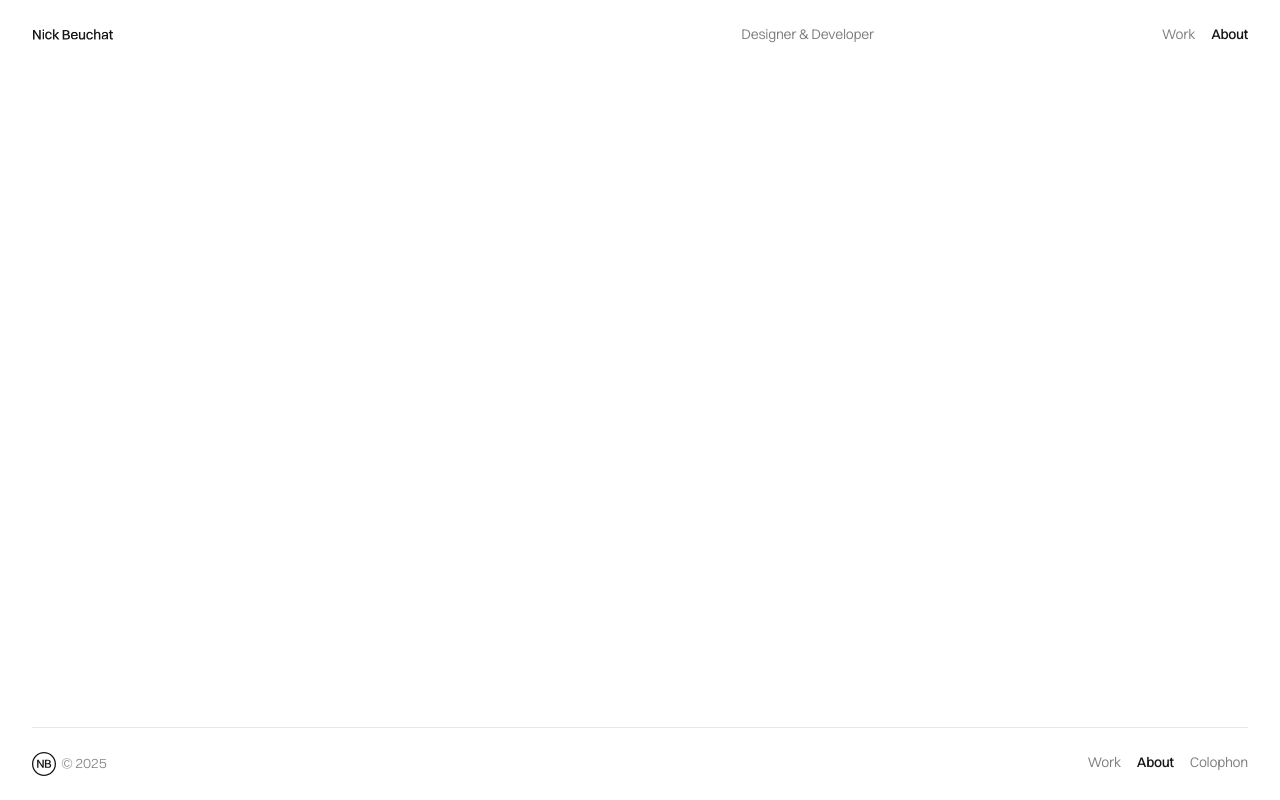
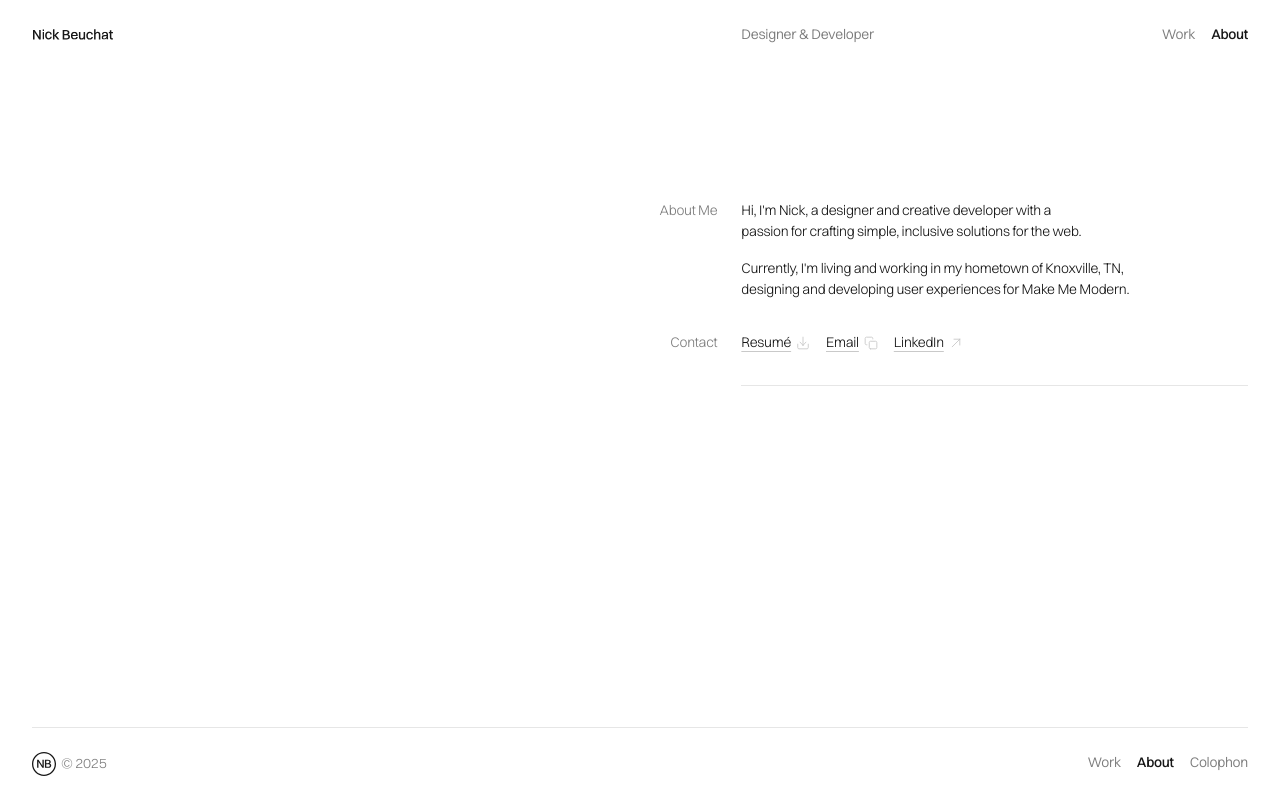
Before and after one commit to nicbeuc/nickbeuchat.com, a Next.js app: page /about in a window 1280 px wide. Built offline with nearby package versions, Linux system fonts and the light colour scheme.

Commit message:
some about page stuff

```diff
--- a/src/app/global.css
+++ b/src/app/global.css
@@ -198,6 +198,13 @@ ul,ol {
   line-height: var(--font-line-height-body);
 }
 
+h2, h3, h4, h5 {
+  font-size: var(--font-size-body);
+  font-weight: var(--font-weight-body);
+  line-height: var(--font-line-height-body);
+  color: var(--color-foreground-dimmed);
+}
+
 .font-title {
   font-size: var(--font-size-title);
   letter-spacing: var(--font-letter-spacing-title);
--- a/src/app/not-found.tsx
+++ b/src/app/not-found.tsx
@@ -6,7 +6,7 @@ import './not-found.css'
 export default function NotFound() {
   return (
     <div className="not-found-wrapper">
-      <h1 className="font-body">404</h1>
+      <h1>404</h1>
       <p>Couldn&apos;t find that page.</p>
       <Link href="/">Return Home</Link>
     </div>
--- a/src/components/Link/styles.module.css
+++ b/src/components/Link/styles.module.css
@@ -1,5 +1,5 @@
 .link {
-  --__link-color: var(--link-color, var(--color-foreground-dimmed));
+  --__link-color: var(--link-color, var(--color-foreground));
   --__link-color-hover: var(--link-color-hover, var(--color-foregound));
   --icon-color: var(--color-foreground-subtle);
   color: var(--__link-color);
--- a/src/sections/AboutSection/index.tsx
+++ b/src/sections/AboutSection/index.tsx
@@ -1,9 +1,37 @@
+import Link from '@/components/Link'
 import styles from './styles.module.css'
 
 export default function AboutSection() {
   return (
     <div className={styles.wrapper}>
+      <section className={styles.imagesWrapper}>
 
+      </section>
+      <section className={styles.copyWrapper}>
+        <div data-layout="1">
+          <h2>About Me</h2>
+          <div className={styles.content}>
+            <p>Hi, I&apos;m Nick, a designer and creative developer with a passion for crafting simple, inclusive solutions for the web.</p>
+            <p>Currently, I&apos;m living and working in my hometown of Knoxville, TN, designing and developing user experiences for Make Me Modern.</p>
+          </div>
+        </div>
+        <div data-layout="1">
+          <h2>Contact</h2>
+          <div className={styles.content}>
+            <ul className={styles.linkList}>
+              <li>
+                <Link href="#" iconName="download" external>Resumé</Link>
+              </li>
+              <li>
+                <Link href="#" iconName="copy" external>Email</Link>
+              </li>
+              <li>
+                <Link href="#" iconName="arrow-top-right" external>LinkedIn</Link>
+              </li>
+            </ul>
+          </div>
+        </div>
+      </section>
     </div>
   )
 }
--- a/src/sections/AboutSection/styles.module.css
+++ b/src/sections/AboutSection/styles.module.css
@@ -0,0 +1,74 @@
+.wrapper {
+  grid-template-areas:
+    "copy copy copy copy copy"
+    "images images images images images";
+  @media (width > 50rem) {
+    grid-template-areas:
+      "images images images images images copy copy copy copy copy copy copy";
+  }
+}
+
+.imagesWrapper {
+  grid-area: images;
+}
+
+.copyWrapper {
+  grid-area: copy;
+  display: grid;
+  grid-template-columns: subgrid;
+}
+
+.copyWrapper h2 {
+  margin: 0 0 1rem 0;
+  grid-area: title;
+  white-space: nowrap;
+
+  @media (width > 50rem) {
+    justify-self: end;
+    text-align: right;
+    margin: 0 1.5rem 0 0;
+  }
+}
+
+.copyWrapper p {
+  text-wrap: balance;
+}
+
+.copyWrapper p + p {
+  margin-top: 1rem;
+}
+
+.copyWrapper > div {
+  display: grid;
+  grid-template-columns: subgrid;
+}
+
+.copyWrapper > div + div {
+  margin-top: 2rem;
+}
+
+.copyWrapper > div[data-layout="1"] {
+  grid-column: 1/-1;
+  grid-template-areas:
+    "title title title title title"
+    "content content content content content";
+
+  @media (width > 50rem) {
+    grid-template-areas:
+        "title title content content content content content";
+  }
+}
+
+.content {
+  grid-area: content;
+}
+
+.copyWrapper > div:is(:nth-of-type(2)) .content {
+  padding-bottom: 2rem;
+  border-bottom: var(--border-divider);
+}
+
+.linkList {
+  display: flex;
+  gap: 1rem;
+}
--- a/src/sections/IntroSection/styles.module.css
+++ b/src/sections/IntroSection/styles.module.css
@@ -24,7 +24,7 @@
 
   @media (width <=50rem) {
     flex-direction: row;
-    gap: 1.5rem;
+    gap: 1rem;
     margin-top: 1.5rem;
   }
 }
```
